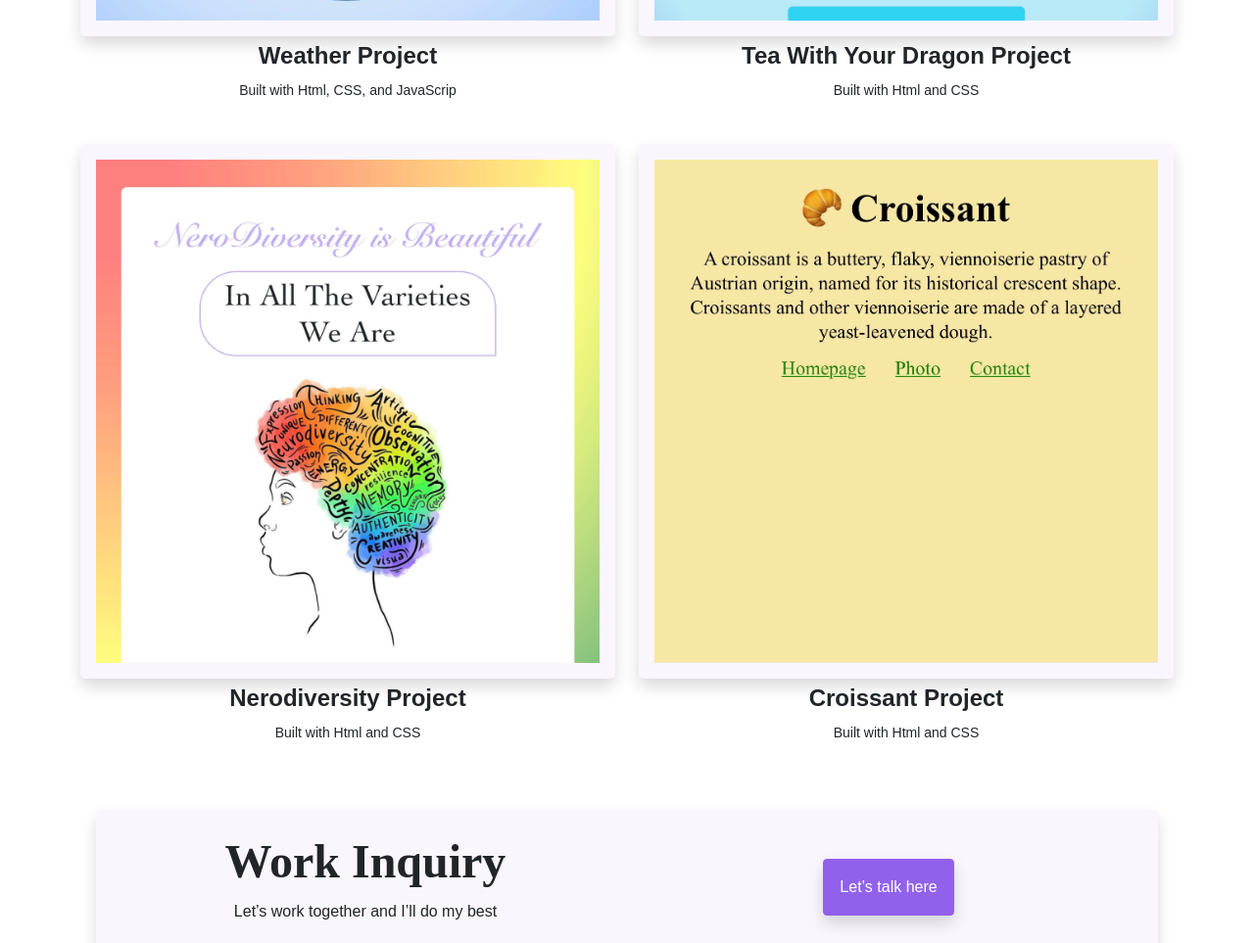
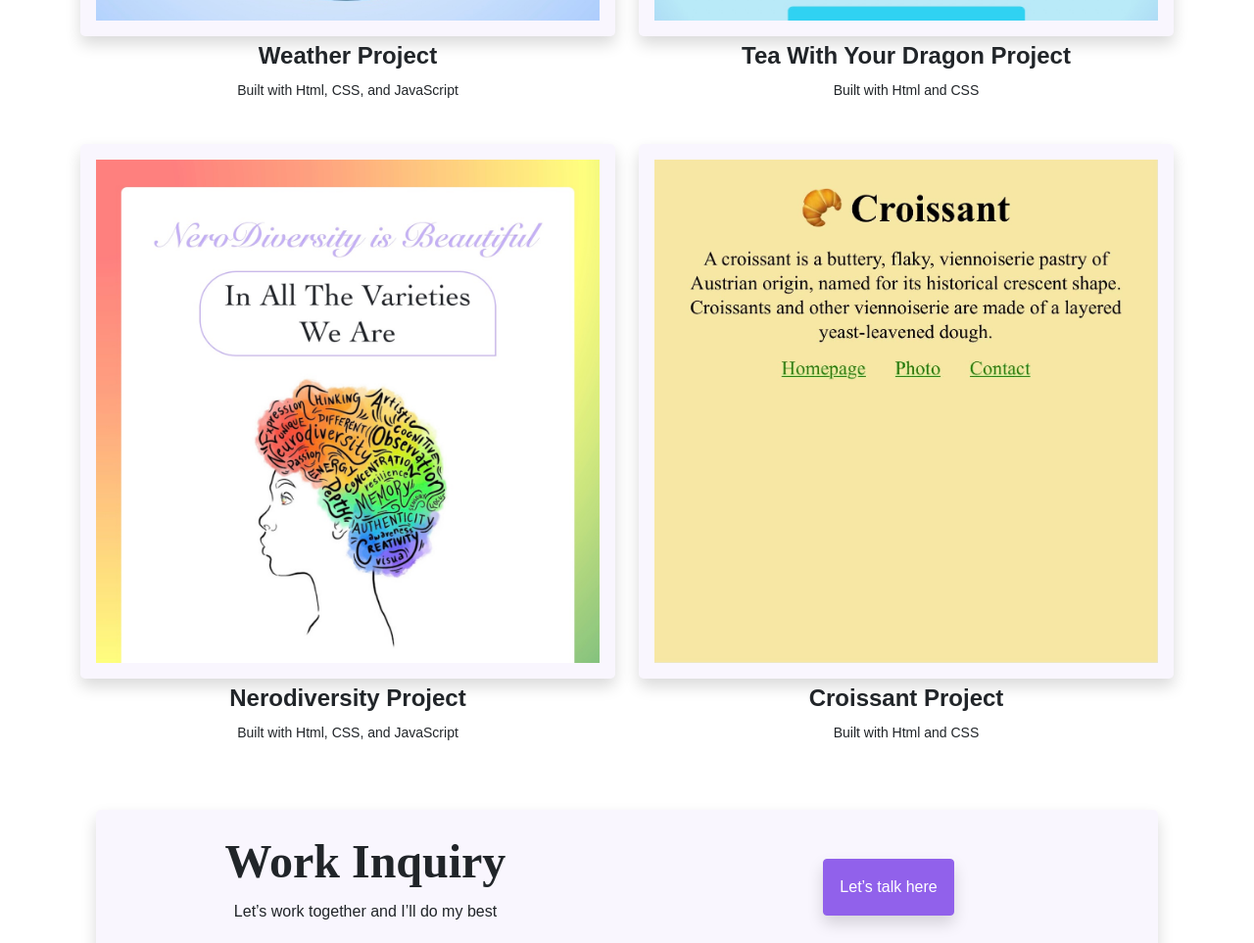
Before and after one commit to TransformativeBeing/Portfolio-porject, a plain HTML site: page work.html in a window 1280 px wide. Shown: the part 715-1678 px from the top of the page at 98% size. Drawn offline with nearby package versions, Linux system fonts and the light colour scheme.

Commit message:
Updated work.html

```diff
--- a/work.html
+++ b/work.html
@@ -91,7 +91,7 @@
           /></a>
             <div class="d-flex flex-column align-items-center">
                 <h5 class="lh-1 fw-bold mt-2">Weather Project</h5>
-                <p class="built-with">Built with Html, CSS, and JavaScrip</p>
+                <p class="built-with">Built with Html, CSS, and JavaScript</p>
             </div>
         </div>
         <div class="col-12 col-md-6">
@@ -119,7 +119,7 @@
               " /></a>
                 <div class="d-flex flex-column align-items-center">
                     <h5 class="lh-1 fw-bold mt-2">Nerodiversity Project</h5>
-                    <p class="built-with">Built with Html and CSS</p>
+                    <p class="built-with">Built with Html, CSS, and JavaScript</p>
                 </div>
             </div>
             <div class="col-12 col-md-6">
```
